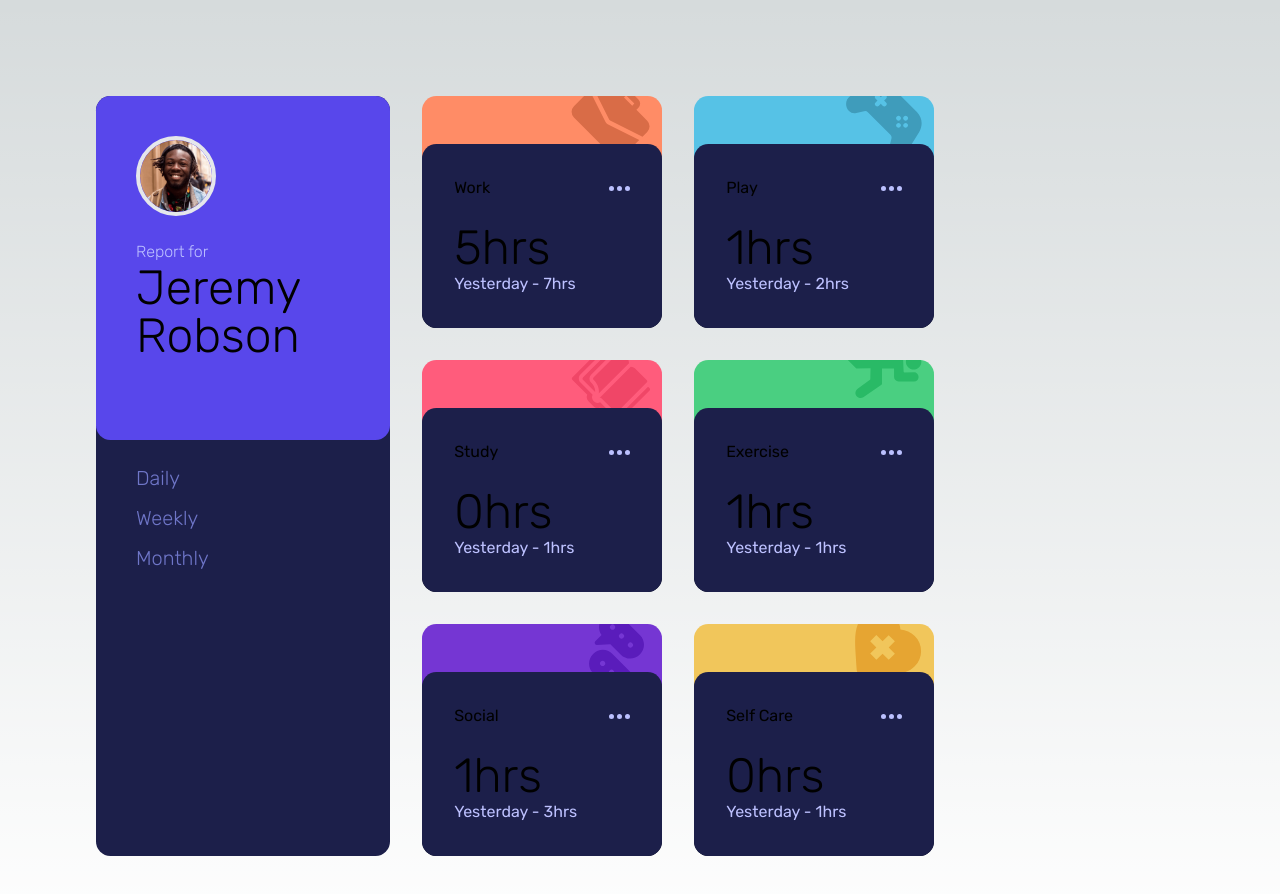
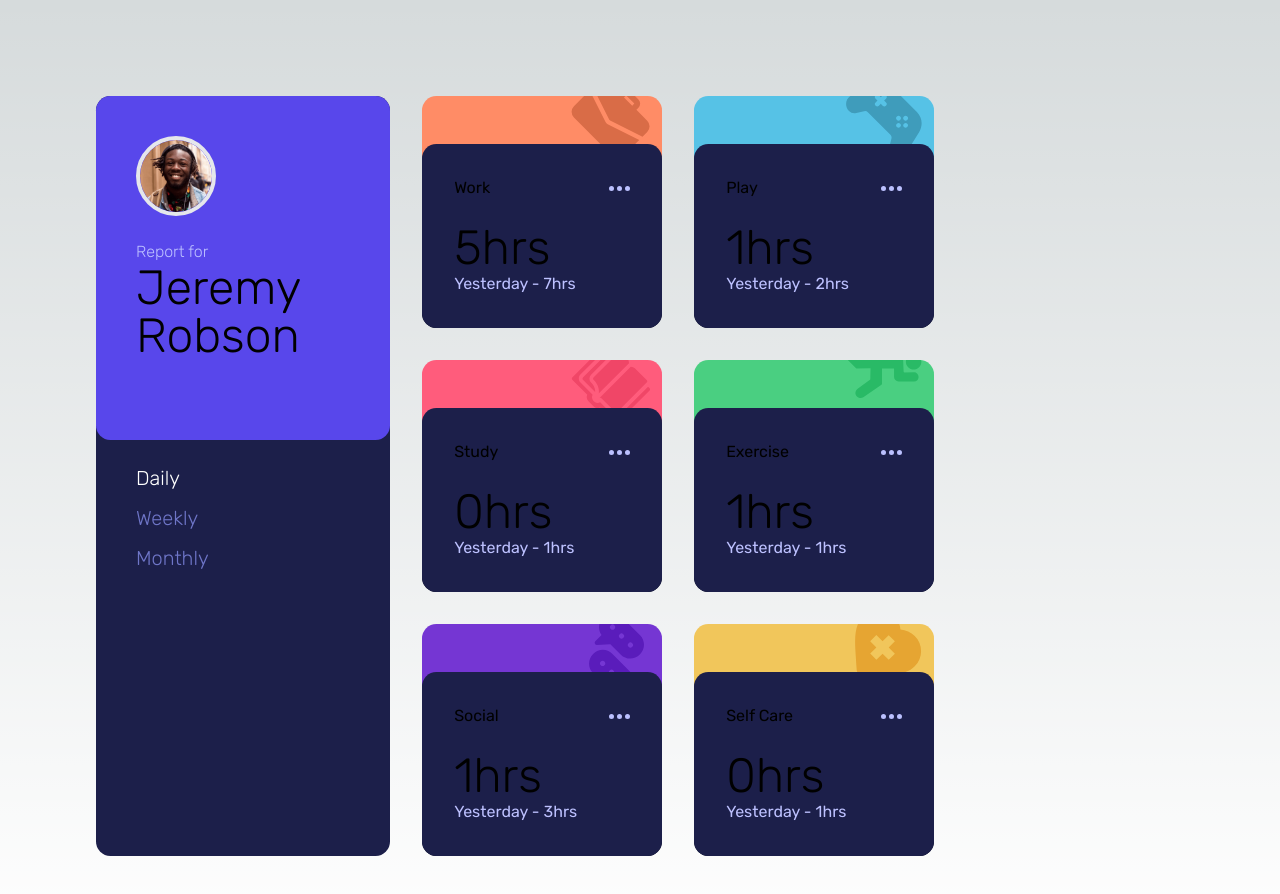
Before and after one commit to wellmota/time-tracking-dashboard, a Next.js app: page /dashboard in a window 1280 px wide. Shown: the top 894 px of the page. Built offline with nearby package versions, Linux system fonts and the light colour scheme; data requests are answered from the project's data file; what tailwindcss-animated would draw is missing.

Commit message:
creating new comonent for radioButtons, fixing active state for it

```diff
--- /dev/null
+++ b/src/app/components/inputs/RadioLink.jsx
@@ -0,0 +1,26 @@
+export function RadioLink(props) {
+  const { id, className, type, name, value, checked, onChange, children } =
+    props
+
+  return (
+    <>
+      <input
+        id={id}
+        className={className}
+        type={type}
+        name={name}
+        value={value}
+        checked={checked}
+        onChange={onChange}
+      />
+      <label
+        className={`transition ease-in-out hover:-translate-y-1 cursor-pointer focus:outline-none  hover:text-white ${
+          checked ? "text-white" : ""
+        }`}
+        htmlFor={id}
+      >
+        {children}
+      </label>
+    </>
+  )
+}
--- a/src/app/components/navigation/SortFilter.jsx
+++ b/src/app/components/navigation/SortFilter.jsx
@@ -1,5 +1,6 @@
 "use client"
 import { useState, useEffect } from "react"
+import { RadioLink } from "@/components/inputs/RadioLink"
 
 export default function SortFilter({ onFilterSelect }) {
   // Recebe onFilterSelect como prop
@@ -13,7 +14,7 @@ export default function SortFilter({ onFilterSelect }) {
 
   return (
     <div className="flex flex-row justify-between sm:flex-col text-xl content px-10 sm:gap-y-3 font-light text-neutralDesaturatedBlue">
-      <input
+      <RadioLink
         id="daily"
         className="hidden"
         type="radio"
@@ -21,19 +22,10 @@ export default function SortFilter({ onFilterSelect }) {
         value="daily"
         checked={selectedFilter === "daily"}
         onChange={() => handleFilterSelect("daily")}
-      />
-      <label
-        className="cursor-pointer focus:outline-none checked:text-white hover:text-white"
-        htmlFor="daily"
       >
         Daily
-      </label>
-
-      <label
-        className="cursor-pointer focus:outline-none peer-checked:text-white hover:text-white"
-        htmlFor="weekly"
-      >
-        <input
+      </RadioLink>
+      <RadioLink
         id="weekly"
         className="hidden"
         type="radio"
@@ -41,24 +33,20 @@ export default function SortFilter({ onFilterSelect }) {
         value="weekly"
         checked={selectedFilter === "weekly"}
         onChange={() => handleFilterSelect("weekly")}
-        />
+      >
         Weekly
-      </label>
-      <label
-        className="cursor-pointer focus:outline-none peer-checked:text-white hover:text-white"
-        htmlFor="monthly"
-      >
-        <input
-          id="monthly"
+      </RadioLink>
+      <RadioLink
+        id="Monthly"
         className="hidden"
         type="radio"
         name="filter"
         value="monthly"
         checked={selectedFilter === "monthly"}
         onChange={() => handleFilterSelect("monthly")}
-        />
+      >
         Monthly
-      </label>
+      </RadioLink>
     </div>
   )
 }
--- a/src/app/dashboard/page.jsx
+++ b/src/app/dashboard/page.jsx
@@ -1,33 +1,34 @@
-"use client";
-import { useState, useEffect } from "react";
-import { Container } from "@/components/layout/Container";
-import { Column } from "@/components/layout/Column";
-import { ProfileCard } from "@/components/cards/ProfileCard";
-import { TimeTrackCard } from "@/components/cards/TimeTrackCard";
-import { LoadingSpinner } from "@/components/navigation/LoadingSpinner";
-
+"use client"
+import { useState, useEffect } from "react"
+import { Container } from "@/components/layout/Container"
+import { Column } from "@/components/layout/Column"
+import { ProfileCard } from "@/components/cards/ProfileCard"
+import { TimeTrackCard } from "@/components/cards/TimeTrackCard"
+import { LoadingSpinner } from "@/components/navigation/LoadingSpinner"
 
 export default function Dashboard() {
-  const [loading, setLoading] = useState(true);
-  const [timeEntries, setTimeEntries] = useState([]);
-  const [selectedFilter, setSelectedFilter] = useState("daily");
-  const [animationKey, setAnimationKey] = useState(0);
+  const [loading, setLoading] = useState(true)
+  const [timeEntries, setTimeEntries] = useState([])
+  const [selectedFilter, setSelectedFilter] = useState("daily")
+  const [animationKey, setAnimationKey] = useState(1)
 
   useEffect(() => {
     const fetchData = async () => {
-      const response = await fetch("http://localhost:9000/dashboard");
-      const data = await response.json();
-      setTimeEntries(data);
-      setTimeout(() => {setLoading(false); }, 3000); //
-    };
+      const response = await fetch("http://localhost:9000/dashboard")
+      const data = await response.json()
+      setTimeEntries(data)
+      setTimeout(() => {
+        setLoading(false)
+      }, 3000) //
+    }
 
-    fetchData();
-  }, []);
+    fetchData()
+  }, [])
 
   const handleFilterSelect = (filter) => {
-    setSelectedFilter(filter);
-    setAnimationKey((prevKey) => prevKey + 1);
-  };
+    setSelectedFilter(filter)
+    setAnimationKey((prevKey) => prevKey + 1)
+  }
 
   return (
     <main className="flex min-h-screen flex-col justify-center p-4 md:p-24">
@@ -53,5 +54,5 @@ export default function Dashboard() {
         )}
       </Container>
     </main>
-  );
+  )
 }
```
Lines whose indentation alone changed are shown as unchanged.
